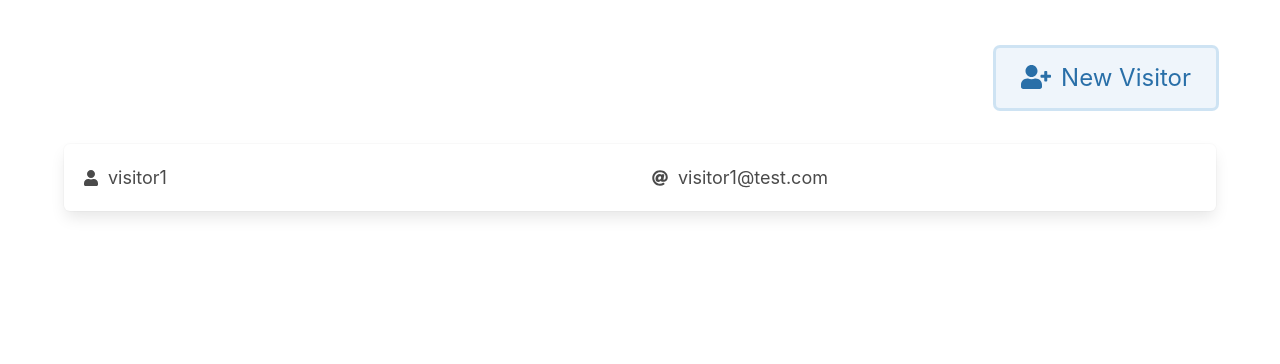
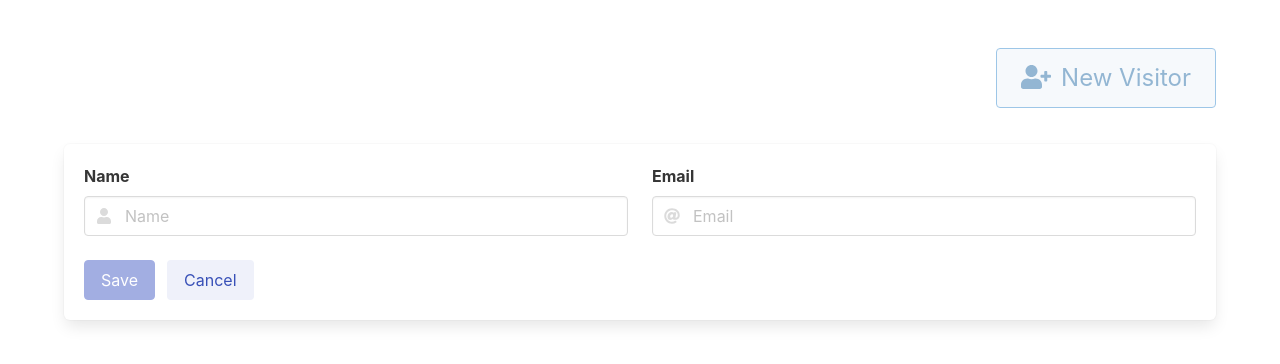
Before and after one commit to facundfortuny/visitors-list, an Angular app: page / in a window 1280 px wide. Both pictures are taken after a click on the button "New Visitor". Shown: the top 364 px of the page. Built offline with nearby package versions, Linux system fonts and the light colour scheme.

Commit message:
create visitor form

```diff
--- a/src/app/visitor/visitor.component.html
+++ b/src/app/visitor/visitor.component.html
@@ -1,14 +1,133 @@
+<ng-container *ngIf="editMode; else displayMode">
+  <form novalidate [formGroup]="visitorForm" (ngSubmit)="submitForm()">
     <div class="box">
       <div class="content">
         <div class="columns">
           <div class="column">
-        <fa-icon [icon]="iconFaUser"></fa-icon>
-        <span class="visitor-text">{{ visitor.name }}</span>
+            <div class="field">
+              <label class="label">Name</label>
+              <div class="control has-icons-left has-icons-right">
+                <input
+                  class="input"
+                  [ngClass]="[
+                    isValidInput(visitorForm.get('name')) ? 'is-success' : '',
+                    isInvalidInput(visitorForm.get('name')) ? 'is-danger' : ''
+                  ]"
+                  type="text"
+                  placeholder="Name"
+                  formControlName="name"
+                />
+                <span class="icon is-small is-left">
+                  <fa-icon [icon]="iconUser"></fa-icon>
+                </span>
+                <span class="icon is-small is-right">
+                  <fa-icon
+                    *ngIf="isValidInput(visitorForm.get('name'))"
+                    [icon]="iconCheck"
+                  ></fa-icon>
+
+                  <fa-icon
+                    *ngIf="isInvalidInput(visitorForm.get('name'))"
+                    [icon]="iconExcl"
+                  ></fa-icon>
+                </span>
+              </div>
+              <p
+                class="help is-danger"
+                *ngIf="
+                  visitorForm.get('name').hasError('required') &&
+                  visitorForm.get('name').touched
+                "
+              >
+                Name is required
+              </p>
+            </div>
           </div>
           <div class="column">
-        <fa-icon [icon]="iconFaAt"></fa-icon>
-        <span class="visitor-text">{{ visitor.email }}</span>
+            <div class="field">
+              <label class="label">Email</label>
+              <div class="control has-icons-left has-icons-right">
+                <input
+                  class="input"
+                  [ngClass]="[
+                    isValidInput(visitorForm.get('email')) ? 'is-success' : '',
+                    isInvalidInput(visitorForm.get('email')) ? 'is-danger' : ''
+                  ]"
+                  type="email"
+                  placeholder="Email"
+                  formControlName="email"
+                  email
+                />
+                <span class="icon is-small is-left">
+                  <fa-icon [icon]="iconAt"></fa-icon>
+                </span>
+                <span class="icon is-small is-right">
+                  <fa-icon
+                    *ngIf="isValidInput(visitorForm.get('email'))"
+                    [icon]="iconCheck"
+                  ></fa-icon>
+
+                  <fa-icon
+                    *ngIf="isInvalidInput(visitorForm.get('email'))"
+                    [icon]="iconExcl"
+                  ></fa-icon>
+                </span>
+              </div>
+              <ng-container
+                *ngIf="
+                  visitorForm.get('email').invalid &&
+                  visitorForm.get('email').touched
+                "
+              >
+                <p
+                  class="help is-danger"
+                  *ngIf="visitorForm.get('email').hasError('pattern')"
+                >
+                  Email is invalid
+                </p>
+                <p
+                  class="help is-danger"
+                  *ngIf="visitorForm.get('email').hasError('required')"
+                >
+                  Email is required
+                </p>
+              </ng-container>
+            </div>
+          </div>
+        </div>
+        <div class="field is-grouped">
+          <div class="control">
+            <button
+              class="button is-link"
+              type="submit"
+              [disabled]="visitorForm.invalid"
+            >
+              Save
+            </button>
+          </div>
+          <div class="control">
+            <button class="button is-link is-light" (click)="cancel()">
+              Cancel
+            </button>
           </div>
         </div>
       </div>
     </div>
+  </form>
+</ng-container>
+<ng-template #displayMode>
+  <div class="box" (click)="changeEditMode()">
+    <div class="content">
+      <div class="columns">
+        <div class="column">
+          <fa-icon [icon]="iconUser"></fa-icon>
+          <span class="visitor-text">{{ visitorForm.get("name").value }}</span>
+        </div>
+        <div class="column">
+          <fa-icon [icon]="iconAt"></fa-icon>
+          <span class="visitor-text">{{ visitorForm.get("email").value }}</span>
+        </div>
+      </div>
+    </div>
+  </div>
+</ng-template>
--- a/src/app/visitor/visitor.component.ts
+++ b/src/app/visitor/visitor.component.ts
@@ -1,6 +1,20 @@
-import { Component, OnInit, Input } from '@angular/core';
+import { Component, OnInit, Input, Output, EventEmitter } from '@angular/core';
+import {
+  FormGroup,
+  FormBuilder,
+  Validators,
+  FormControl,
+  AbstractControl,
+} from '@angular/forms';
+
+import {
+  faUser,
+  faAt,
+  faCheck,
+  faExclamationTriangle,
+} from '@fortawesome/free-solid-svg-icons';
+
 import { Visitor } from '../shared/models/visitor.model';
-import { faUser, faAt } from '@fortawesome/free-solid-svg-icons';
 
 @Component({
   selector: 'app-visitor',
@@ -9,11 +23,57 @@ import { faUser, faAt } from '@fortawesome/free-solid-svg-icons';
 })
 export class VisitorComponent implements OnInit {
   @Input() visitor: Visitor;
+  @Output() closeVisitor: EventEmitter<Visitor> = new EventEmitter<Visitor>();
+  editMode = true;
+  visitorForm: FormGroup;
 
-  iconFaUser = faUser;
-  iconFaAt = faAt;
+  iconUser = faUser;
+  iconAt = faAt;
+  iconCheck = faCheck;
+  iconExcl = faExclamationTriangle;
 
-  constructor() {}
+  constructor(private formBuilder: FormBuilder) {}
 
-  ngOnInit(): void {}
+  ngOnInit(): void {
+    this.visitorForm = this.createForm(this.visitor);
+  }
+
+  createForm(visitor) {
+    return this.formBuilder.group({
+      name: [visitor.name, [Validators.required]],
+      email: [
+        visitor.email,
+        [
+          Validators.required,
+          Validators.pattern(
+            /^([\w-]+(?:\.[\w-]+)*)@((?:[\w-]+\.)*\w[\w-]{0,66})\.([a-z]{2,6}(?:\.[a-z]{2})?)$/i
+          ),
+        ],
+      ],
+    });
+  }
+
+  isValidInput(input: AbstractControl): boolean {
+    return input.valid && input.touched;
+  }
+
+  isInvalidInput(input: AbstractControl): boolean {
+    return input.invalid && input.touched;
+  }
+
+  submitForm(): void {
+    if (this.visitorForm.valid) {
+      this.editMode = false;
+      this.visitor = this.visitorForm.value;
+      this.closeVisitor.emit(this.visitor);
+    }
+  }
+
+  cancel() {
+    this.closeVisitor.emit(this.visitor);
+  }
+
+  changeEditMode() {
+    this.editMode = true;
+  }
 }
--- a/src/app/visitors-list/visitors-list.component.html
+++ b/src/app/visitors-list/visitors-list.component.html
@@ -3,6 +3,7 @@
     <div class="buttons is-pulled-right">
       <button
         class="button is-info is-large is-light"
+        [disabled]="editMode"
         (click)="addNewVisitor()"
       >
         <fa-icon [icon]="iconfaUserPlus"></fa-icon>
@@ -13,8 +14,11 @@
 </section>
 <section class="section">
   <div class="container">
-    <div *ngFor="let visitor of visitorsList">
-      <app-visitor [visitor]="visitor"></app-visitor>
+    <div *ngFor="let visitor of visitorsList; let i = index">
+      <app-visitor
+        [visitor]="visitor"
+        (closeVisitor)="closeVisitor($event, i)"
+      ></app-visitor>
     </div>
   </div>
 </section>
--- a/src/app/visitors-list/visitors-list.component.ts
+++ b/src/app/visitors-list/visitors-list.component.ts
@@ -9,6 +9,7 @@ import { faUserPlus } from '@fortawesome/free-solid-svg-icons';
 })
 export class VisitorsListComponent implements OnInit {
   visitorsList: Array<Visitor> = [];
+  editMode = false;
   iconfaUserPlus = faUserPlus;
 
   constructor() {}
@@ -16,6 +17,17 @@ export class VisitorsListComponent implements OnInit {
   ngOnInit(): void {}
 
   addNewVisitor() {
-    this.visitorsList.push({ name: 'visitor1', email: 'visitor1@test.com' });
+    this.editMode = true;
+    this.visitorsList.push({
+      name: '',
+      email: '',
+    });
+  }
+
+  closeVisitor(visitor, index) {
+    this.editMode = false;
+    if (visitor.name === '' || visitor.email === '') {
+      this.visitorsList.splice(index, 1);
+    }
   }
 }
```
Also changed, not shown: src/app/app.module.ts (+6 -8 lines). Lines whose indentation alone changed are shown as unchanged.
